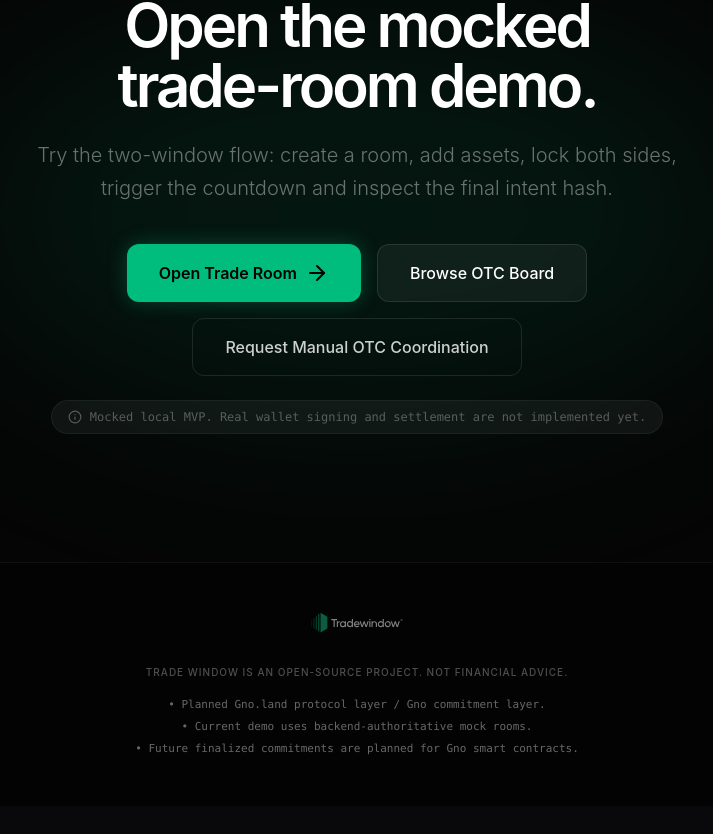
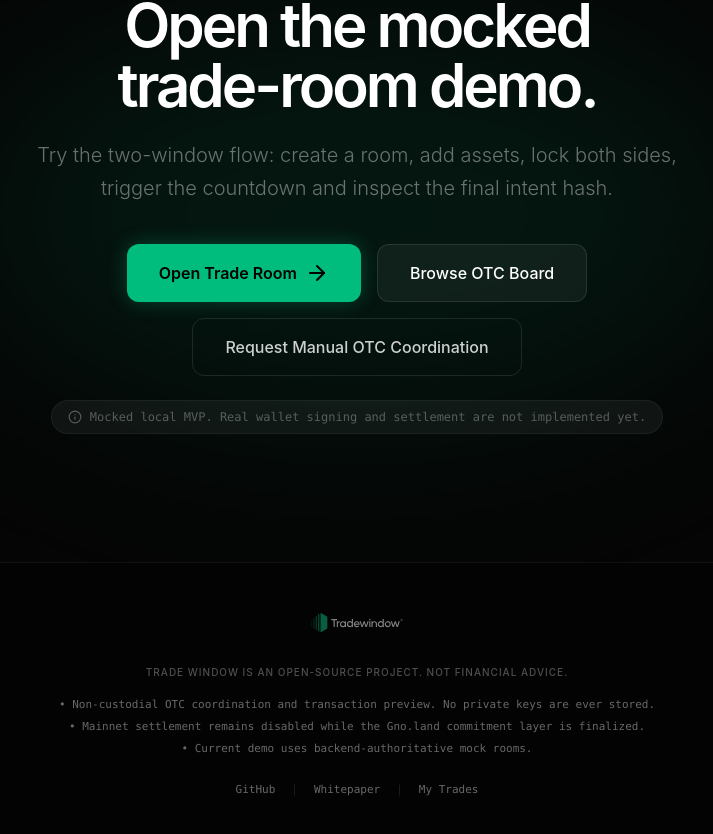
Before and after one commit to dintsen/trade-window, a Next.js app in the folder apps/web/: page / in a window 1280 px wide. Shown: the part 6116-6950 px from the top of the page, without its empty margins (283-996 px from the left). Before the commit the page ends 6922 px from the top, so only its background shows below. Built offline with nearby package versions, Linux system fonts and the light colour scheme; a web font is replaced by a local one.

Commit message:
Polish My Trades page (header, wallet CTA, tx/commitment hashes) and honest landing footer

```diff
--- a/apps/web/src/app/history/page.tsx
+++ b/apps/web/src/app/history/page.tsx
@@ -2,7 +2,8 @@
 
 import { useEffect, useState } from "react";
 import Link from "next/link";
-import { ArrowLeft, Clock, Activity, CheckCircle, XCircle } from "lucide-react";
+import { Wallet, Clock, Activity, CheckCircle, XCircle, ExternalLink } from "lucide-react";
+import { Header } from "@/components/layout/header";
 import { useWalletStore } from "@/lib/wallet/wallet-store";
 import { fetchMyTrades } from "@/lib/history/api";
 import { HistoryItem } from "@/lib/history/types";
@@ -53,24 +54,34 @@ export default function HistoryPage() {
   };
 
   return (
-    <div className="max-w-4xl mx-auto px-4 py-8">
-      <div className="flex items-center gap-4 mb-8">
-        <Link
-          href="/"
-          className="p-2 hover:bg-zinc-800 rounded-full transition-colors"
-        >
-          <ArrowLeft className="w-6 h-6 text-zinc-400" />
-        </Link>
-        <h1 className="text-3xl font-bold text-zinc-100">My Trades</h1>
+    <div className="min-h-screen bg-[#030303] text-white">
+      <Header />
+      <div className="max-w-4xl mx-auto px-4 py-10">
+      <div className="flex items-center justify-between mb-2">
+        <h1 className="text-3xl font-bold text-zinc-100 tracking-tight">My Trades</h1>
+        {account?.address && (
+          <span className="font-mono text-xs text-zinc-500 bg-zinc-900 border border-zinc-800 rounded-full px-3 py-1.5">
+            {account.address.slice(0, 10)}...{account.address.slice(-4)}
+          </span>
+        )}
       </div>
+      <p className="text-sm text-zinc-500 mb-8">
+        Your listings, private requests and trade rooms — coordination history only. Mainnet settlement is disabled.
+      </p>
 
       {!account?.address ? (
         <div className="bg-zinc-900 border border-zinc-800 rounded-xl p-8 text-center">
-          <Clock className="w-12 h-12 text-zinc-500 mx-auto mb-4" />
+          <Wallet className="w-12 h-12 text-zinc-500 mx-auto mb-4" />
           <h2 className="text-xl font-medium text-zinc-200 mb-2">Connect Wallet to View History</h2>
           <p className="text-zinc-400 mb-6 max-w-md mx-auto">
-            Your trade history is associated with your connected wallet address. Please connect your wallet to view your listings, requests, and trade rooms.
+            Your trade history is associated with your connected wallet address. Connect your wallet to view your listings, requests, and trade rooms.
           </p>
+          <Link
+            href="/trade"
+            className="inline-flex items-center gap-2 px-6 py-2.5 bg-emerald-500 hover:bg-emerald-600 text-black rounded-lg transition-colors font-medium"
+          >
+            <Wallet className="w-4 h-4" /> Connect in Trade Room
+          </Link>
         </div>
       ) : isLoading ? (
         <div className="flex items-center justify-center py-12">
@@ -159,9 +170,21 @@ export default function HistoryPage() {
                       </Link>
                     )}
                     {item.commitmentHash && (
-                      <span className="px-3 py-1.5 bg-zinc-800 text-zinc-400 rounded-lg text-sm font-mono flex items-center gap-2 border border-zinc-700">
+                      <span
+                        title={item.commitmentHash}
+                        className="px-3 py-1.5 bg-zinc-800 text-zinc-400 rounded-lg text-sm font-mono flex items-center gap-2 border border-zinc-700"
+                      >
                         <CheckCircle className="w-3 h-3 text-emerald-500" />
-                        Committed
+                        Commitment {item.commitmentHash.slice(0, 8)}…
+                      </span>
+                    )}
+                    {item.txHash && (
+                      <span
+                        title={`Explorer link coming with the Gno.land receipt layer. Tx: ${item.txHash}`}
+                        className="px-3 py-1.5 bg-zinc-800 text-zinc-400 rounded-lg text-sm font-mono flex items-center gap-2 border border-zinc-700"
+                      >
+                        <ExternalLink className="w-3 h-3 text-zinc-500" />
+                        Tx {item.txHash.slice(0, 8)}…
                       </span>
                     )}
                   </div>
@@ -171,6 +194,7 @@ export default function HistoryPage() {
           ))}
         </div>
       )}
+      </div>
     </div>
   );
 }
--- a/apps/web/src/app/page.tsx
+++ b/apps/web/src/app/page.tsx
@@ -35,9 +35,16 @@ export default function Home() {
             Trade Window is an open-source project. Not financial advice.
           </p>
           <div className="text-[11px] text-white/40 leading-relaxed font-mono space-y-1">
-            <p>• Planned Gno.land protocol layer / Gno commitment layer.</p>
+            <p>• Non-custodial OTC coordination and transaction preview. No private keys are ever stored.</p>
+            <p>• Mainnet settlement remains disabled while the Gno.land commitment layer is finalized.</p>
             <p>• Current demo uses backend-authoritative mock rooms.</p>
-            <p>• Future finalized commitments are planned for Gno smart contracts.</p>
+          </div>
+          <div className="flex items-center justify-center gap-4 mt-6 text-[11px] text-white/40 font-mono">
+            <a href="https://github.com/dintsen/trade-window" target="_blank" rel="noopener noreferrer" className="hover:text-white/70 transition-colors">GitHub</a>
+            <span className="text-white/10">|</span>
+            <a href="/whitepaper" className="hover:text-white/70 transition-colors">Whitepaper</a>
+            <span className="text-white/10">|</span>
+            <a href="/history" className="hover:text-white/70 transition-colors">My Trades</a>
           </div>
         </div>
       </footer>
```
